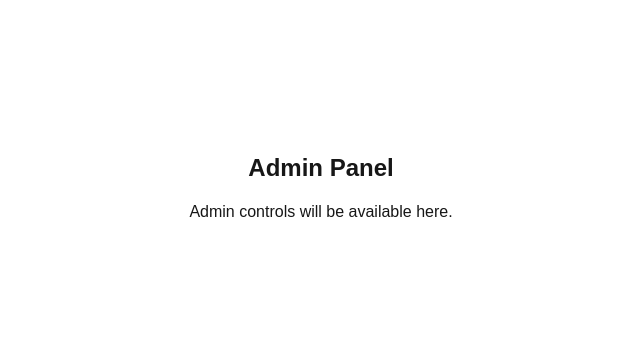
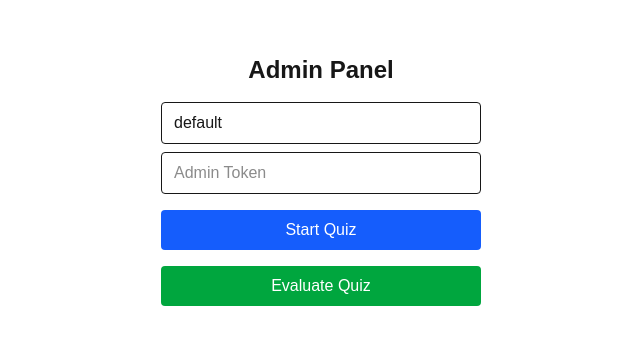
Before and after one commit to harrypeter07/quizy, a Next.js app: page /admin in a window 1280 px wide. Shown: the part 212-556 px from the top of the page, without its empty margins (319-959 px from the left). Built offline with nearby package versions, Linux system fonts and the light colour scheme.

Commit message:
Add admin controls for starting and evaluating quizzes with status updates

```diff
--- a/app/admin/page.js
+++ b/app/admin/page.js
@@ -1,8 +1,69 @@
+"use client";
+import { useState } from 'react';
+
 export default function AdminPage() {
+  const [quizId, setQuizId] = useState('default');
+  const [status, setStatus] = useState('');
+  const [adminToken, setAdminToken] = useState('');
+
+  const handleStartQuiz = async () => {
+    setStatus('Starting quiz...');
+    const res = await fetch(`/api/quiz/${quizId}/start`, {
+      method: 'POST',
+      headers: { 'Authorization': `Bearer ${adminToken}` }
+    });
+    if (res.ok) {
+      setStatus('Quiz started!');
+    } else {
+      setStatus('Failed to start quiz.');
+    }
+  };
+
+  const handleEvaluate = async () => {
+    setStatus('Evaluating...');
+    const res = await fetch(`/api/admin/quiz/${quizId}/evaluate`, {
+      method: 'POST',
+      headers: { 'Authorization': `Bearer ${adminToken}` }
+    });
+    if (res.ok) {
+      setStatus('Evaluation complete!');
+    } else {
+      setStatus('Failed to evaluate.');
+    }
+  };
+
   return (
     <div className="min-h-screen flex flex-col items-center justify-center p-4">
       <h1 className="text-2xl font-bold mb-4">Admin Panel</h1>
-      <p>Admin controls will be available here.</p>
+      <div className="mb-4 flex flex-col gap-2 w-full max-w-xs">
+        <input
+          type="text"
+          className="border rounded px-3 py-2"
+          placeholder="Quiz ID"
+          value={quizId}
+          onChange={e => setQuizId(e.target.value)}
+        />
+        <input
+          type="password"
+          className="border rounded px-3 py-2"
+          placeholder="Admin Token"
+          value={adminToken}
+          onChange={e => setAdminToken(e.target.value)}
+        />
+        <button
+          className="bg-blue-600 text-white rounded px-3 py-2 mt-2"
+          onClick={handleStartQuiz}
+        >
+          Start Quiz
+        </button>
+        <button
+          className="bg-green-600 text-white rounded px-3 py-2 mt-2"
+          onClick={handleEvaluate}
+        >
+          Evaluate Quiz
+        </button>
+      </div>
+      {status && <div className="mt-4 text-lg font-semibold">{status}</div>}
     </div>
   );
 }
--- /dev/null
+++ b/app/api/users/route.js
@@ -0,0 +1,21 @@
+import clientPromise from '../../../lib/db';
+
+export async function POST(req) {
+  try {
+    const { userId, displayName } = await req.json();
+    if (!userId || !displayName) {
+      return new Response(JSON.stringify({ error: 'Missing userId or displayName' }), { status: 400 });
+    }
+    const client = await clientPromise;
+    const db = client.db();
+    await db.collection('users').updateOne(
+      { userId },
+      { $set: { userId, displayName } },
+      { upsert: true }
+    );
+    return new Response(JSON.stringify({ status: 'ok' }), { status: 200 });
+  } catch (err) {
+    console.error(err);
+    return new Response(JSON.stringify({ error: 'Server error' }), { status: 500 });
+  }
+}
```
